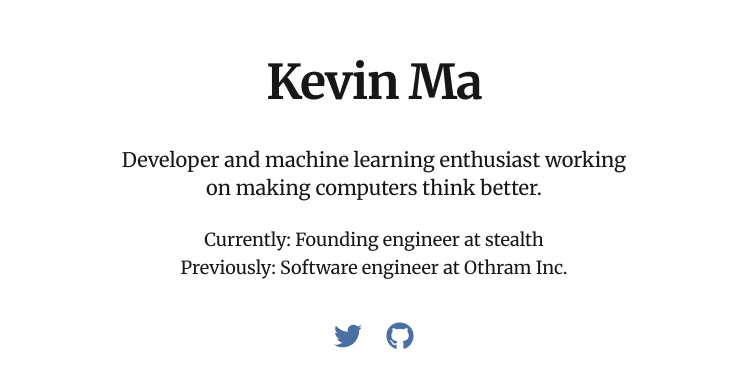
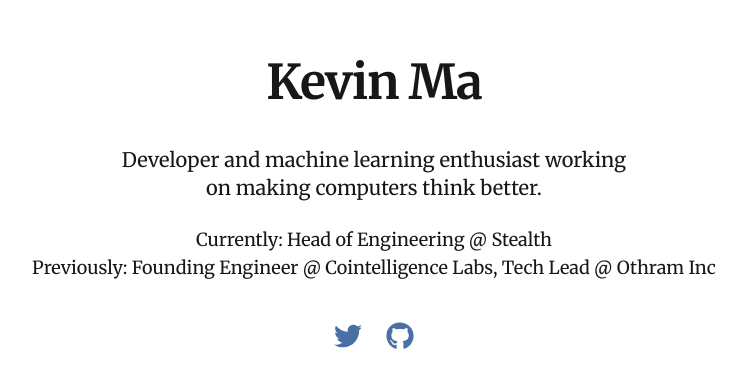
Before and after one commit to kevingma/kevin.ma, a Next.js app: page / in a window 1280 px wide. Shown: the part 196-584 px from the top of the page, without its empty margins (266-1013 px from the left). Built offline with nearby package versions, Linux system fonts and the light colour scheme.

Commit message:
update roles: head of engineering @ stealth (#1)

```diff
--- a/src/app/page.tsx
+++ b/src/app/page.tsx
@@ -12,8 +12,8 @@ export default function Home() {
           Developer and machine learning enthusiast working on making computers think better.
         </p>
         <p className="text-lg mt-6">
-          Currently: Founding engineer at stealth<br />
-          Previously: Software engineer at Othram Inc.
+          Currently: Head of Engineering @ Stealth<br />
+          Previously: Founding Engineer @ Cointelligence Labs, Tech Lead @ Othram Inc
         </p>
       </main>
 
```
